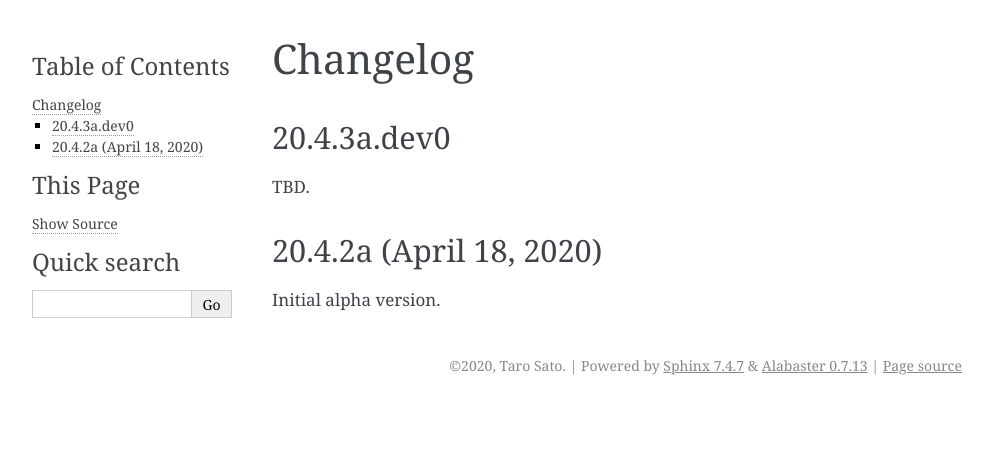
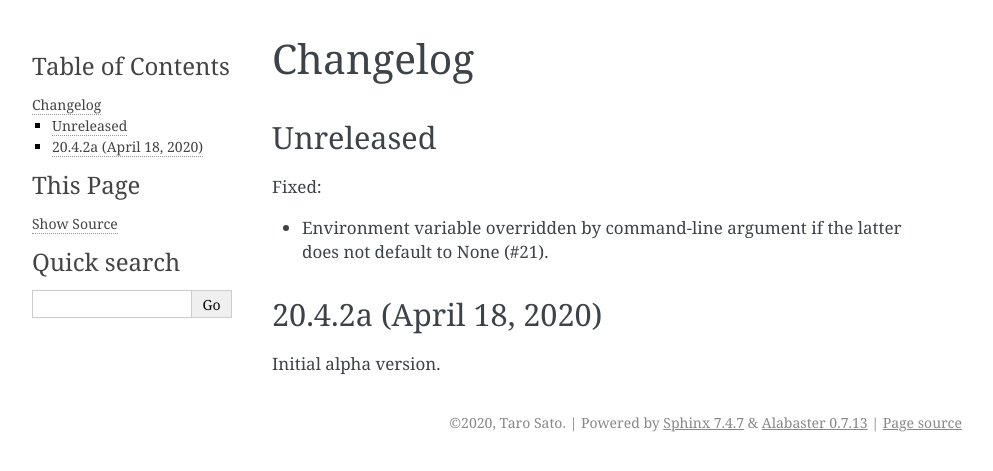
Before and after one commit to okomestudio/resconfig, a Sphinx documentation site: the page built from docs/source/changelog.rst, in a window 1280 px wide. Shown: the top 471 px of the page, without its empty margins (148-1141 px from the left). Built offline with Sphinx 7.4.7, drawn with Linux system fonts in a browser that asks for light colours.

Commit message:
Add a fixed item to change log

```diff
--- a/docs/source/changelog.rst
+++ b/docs/source/changelog.rst
@@ -2,10 +2,13 @@
  Changelog
 ===========
 
-20.4.3a.dev0
-------------------------
+Unreleased
+----------
 
-TBD.
+Fixed:
+
+- Environment variable overridden by command-line argument if the
+  latter does not default to None (#21).
 
 
 20.4.2a (April 18, 2020)
```
